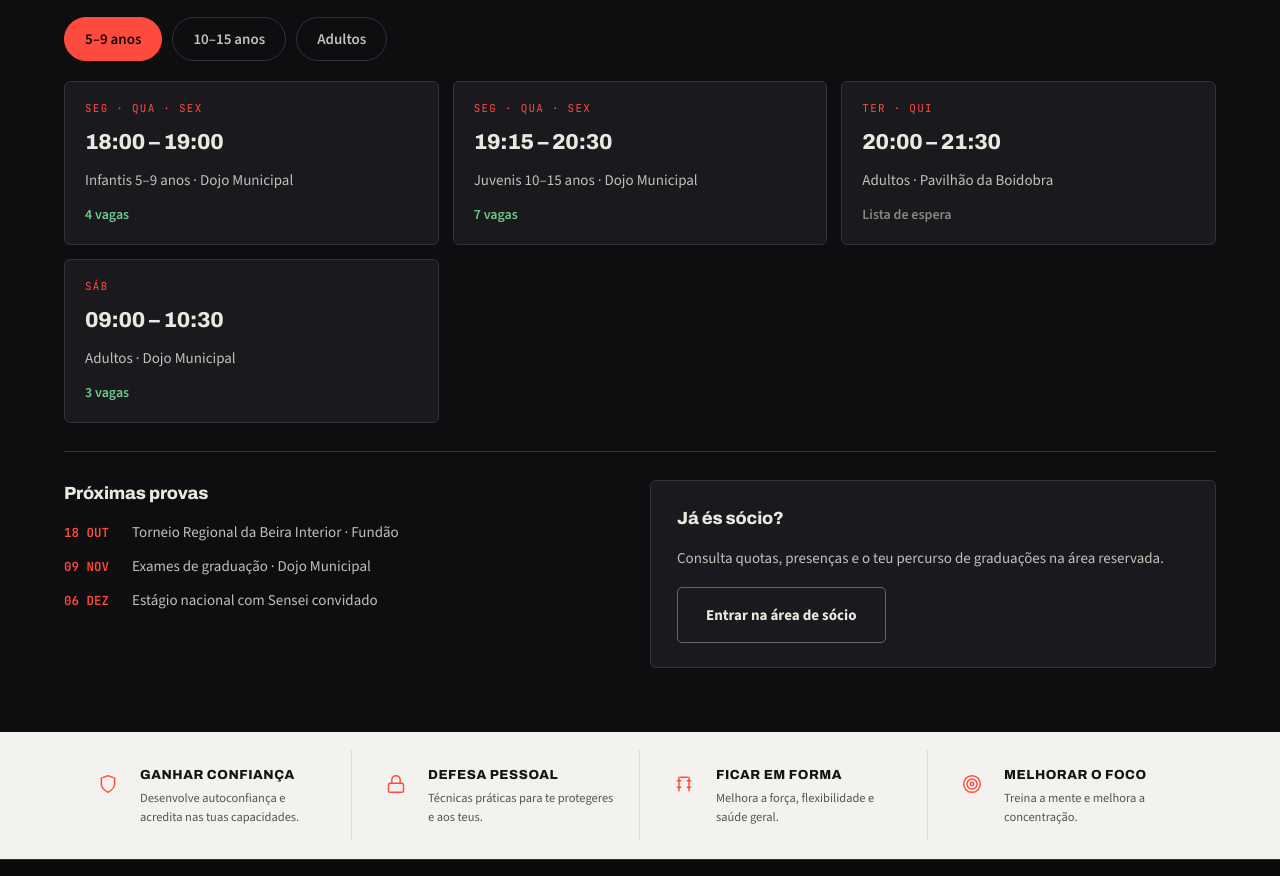
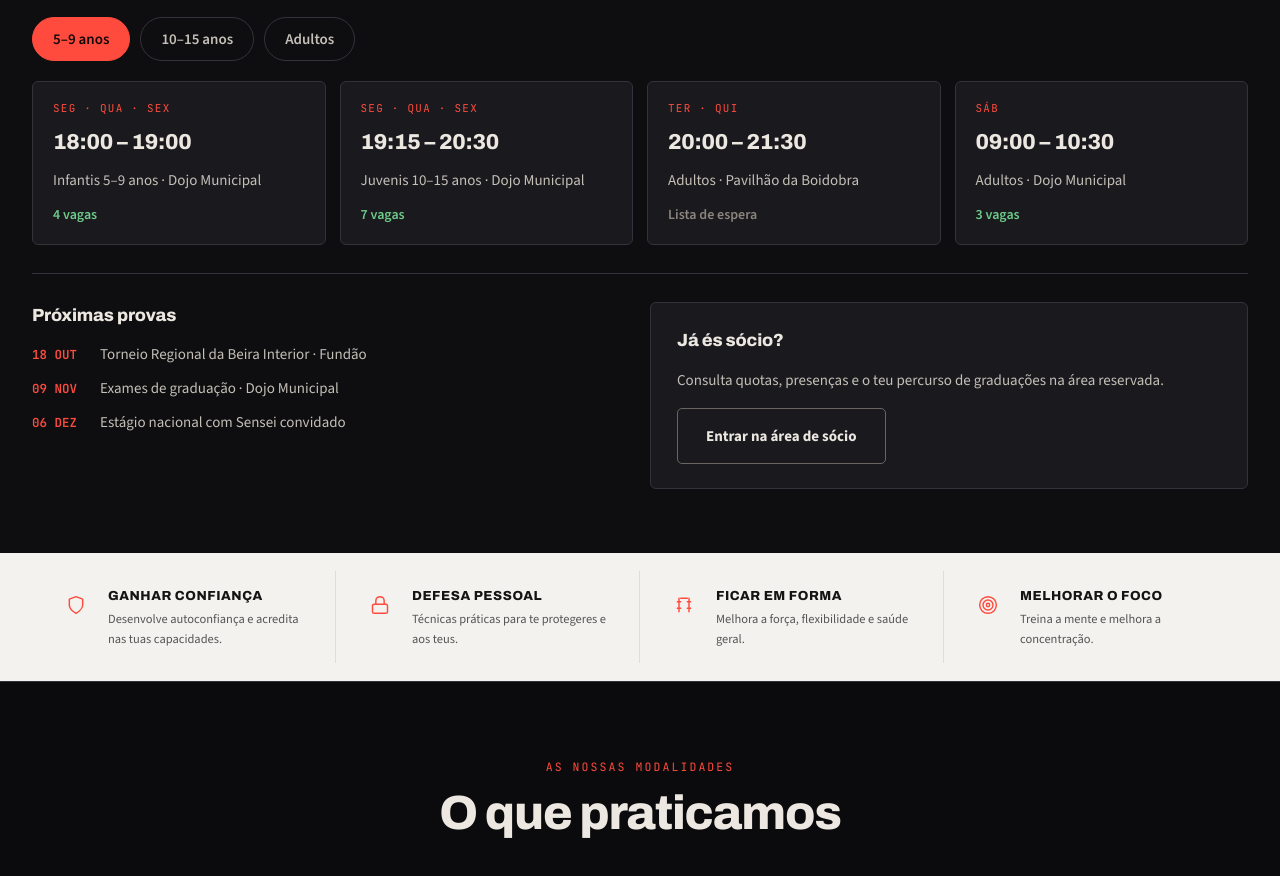
Before and after one commit to rilharco-atos/askbi, a website: page index.html in a window 1280 px wide. Shown: the part 673-1549 px from the top of the page. Drawn offline with nearby package versions, Linux system fonts and the light colour scheme.

Commit message:
Ampliar largura do layout: container 1200→1440px, grid de sessões auto-fit

```diff
--- a/assets/css/style.css
+++ b/assets/css/style.css
@@ -43,7 +43,7 @@ ul { list-style: none; }
 button { cursor: pointer; border: none; background: none; font-family: var(--font-b); }
 
 /* ─── Utilities ──────────────────────────────────────────────────────── */
-.container { max-width: 1200px; margin: 0 auto; padding: 0 24px; }
+.container { max-width: 1440px; margin: 0 auto; padding: 0 clamp(16px, 2.5vw, 40px); }
 
 .section-label {
   font-family: var(--font-mono);
@@ -361,7 +361,7 @@ button { cursor: pointer; border: none; background: none; font-family: var(--fon
 /* ─── Session cards ───────────────────────────────────────────────────── */
 .session-grid {
   display: grid;
-  grid-template-columns: repeat(3, 1fr);
+  grid-template-columns: repeat(auto-fit, minmax(240px, 1fr));
   gap: 14px;
   margin-bottom: 0;
 }
@@ -885,7 +885,6 @@ button { cursor: pointer; border: none; background: none; font-family: var(--fon
 
 /* ─── RESPONSIVE ──────────────────────────────────────────────────────── */
 @media (max-width: 1100px) {
-  .session-grid { grid-template-columns: repeat(2, 1fr); }
   .classes-grid { grid-template-columns: repeat(3, 1fr); }
   .about-3col { grid-template-columns: 1fr; gap: 40px; }
   .about-center { height: 300px; }
```
